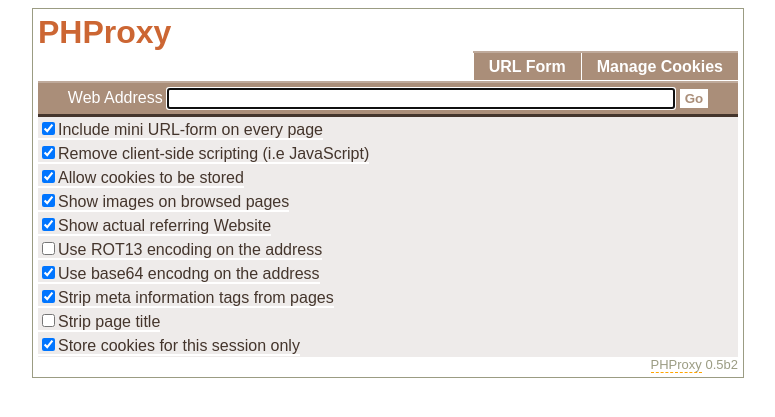
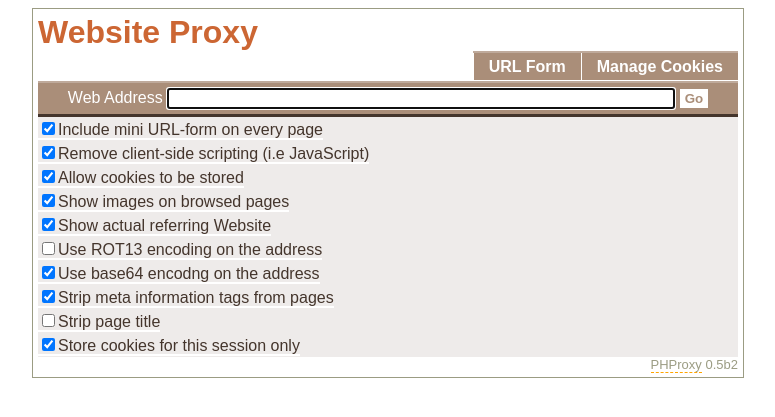
Before and after one commit to leancoder23/visitweb, a PHP site: page / in a window 1280 px wide. Shown: the top 417 px of the page, without its empty margins (252-1027 px from the left). Run offline with PHP 8.4, Linux system fonts and the light colour scheme.

Commit message:
Title Changed

```diff
--- a/index.inc.php
+++ b/index.inc.php
@@ -12,12 +12,12 @@ echo '<?xml version="1.0" encoding="utf-8"?>';
 <!DOCTYPE html PUBLIC "-//W3C//DTD XHTML 1.0 Transitional//EN" "http://www.w3.org/TR/xhtml1/DTD/xhtml1-transitional.dtd">
 <html xmlns="http://www.w3.org/1999/xhtml" lang="en-US" xml:lang="en-US">
 <head>
-  <title>PHProxy</title>
+  <title>Visit Website--Deepak Singh</title>
   <link rel="stylesheet" type="text/css" href="style.css" title="Default Theme" media="all" />
 </head>
 <body onload="document.getElementById('address_box').focus()">
 <div id="container">
-  <h1 id="title">PHProxy</h1>
+  <h1 id="title">Website Proxy</h1>
   <ul id="navigation">
     <li><a href="<?php echo $GLOBALS['_script_base'] ?>">URL Form</a></li>
     <li><a href="javascript:alert('cookie managment has not been implemented yet')">Manage Cookies</a></li>
```
